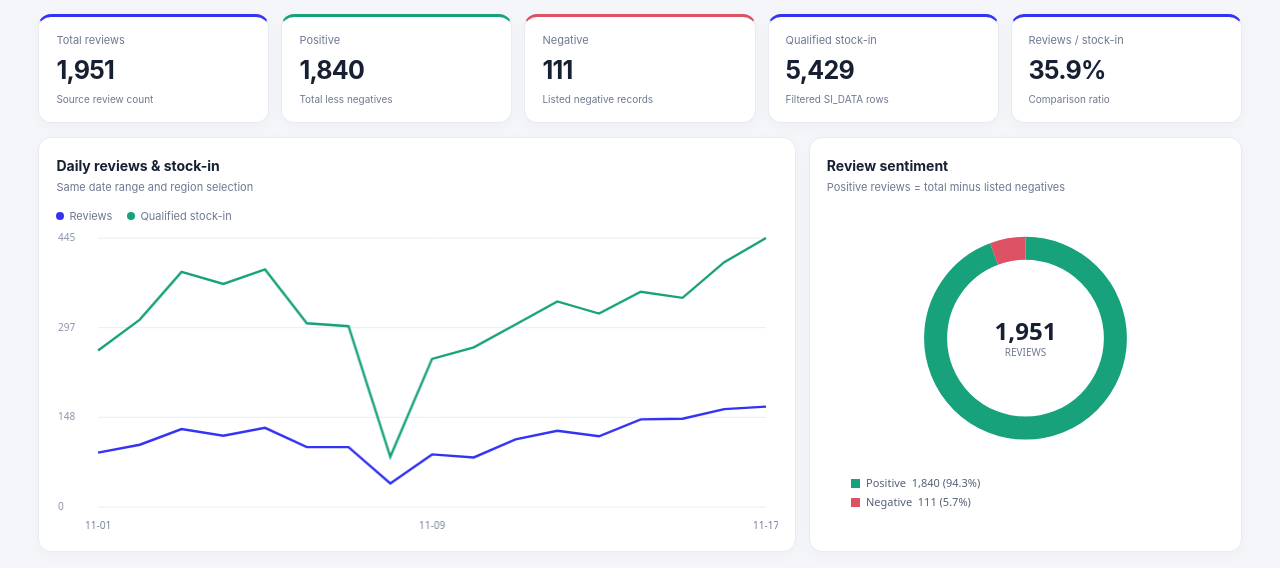
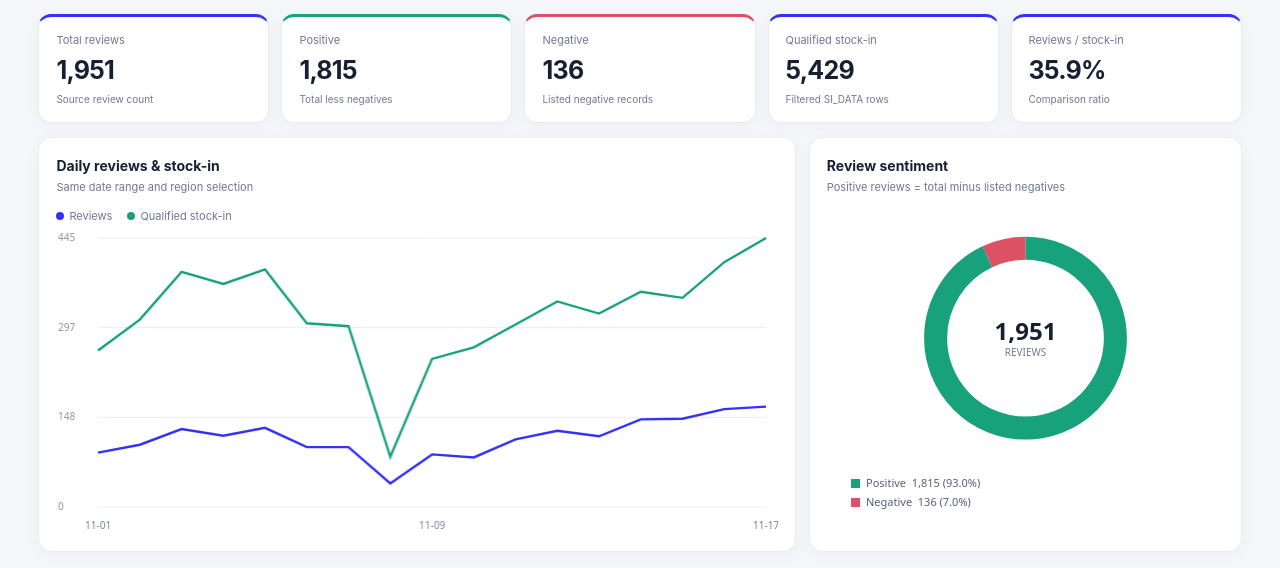
Before and after one commit to ampcars24-cmyk/Sell_GMB_reviews, a plain HTML site: page index.html in a window 1280 px wide. Shown: the part 257-825 px from the top of the page. Drawn offline with Linux system fonts and the light colour scheme.

Commit message:
Include unmapped negative reviews in region totals

```diff
--- a/index.html
+++ b/index.html
@@ -33,8 +33,8 @@ function datesForMonth(m){const keys=new Set;for(const x of Object.values(D.revi
 function buildDays(){const ds=datesForMonth($('#month').value);$('#day').replaceChildren(...ds.map(k=>new Option(k.slice(-2),k)));$('#day').value=ds.at(-1)||''}
 function keysForView(){const p=$('#period').value,m=$('#month').value,ds=datesForMonth(m);if(p==='dod')return $('#day').value?[$('#day').value]:[];if(p==='range'){const all=[...new Set(Object.values(D.reviewsByRegionDay).flatMap(r=>Object.values(r).flatMap(x=>Object.keys(x))).concat(Object.values(D.stockInByRegionDay).flatMap(x=>Object.keys(x))))].sort();return all.filter(k=>k<=D.meta.asOf&&(!$('#from').value||k>=$('#from').value)&&(!$('#to').value||k<=$('#to').value))}if(p==='month')return [...new Set(Object.values(D.reviewsByRegionDay[m]||{}).flatMap(x=>Object.keys(x)).concat(Object.values(D.stockInByRegionDay).flatMap(x=>Object.keys(x).filter(k=>k.startsWith(m)))))].sort().filter(k=>k<=D.meta.asOf);return ds}
 function parseDate(s){const m=String(s||'').match(/(\d{1,2})-([A-Za-z]{3})-(\d{2,4})/);if(!m)return null;const y=Number(m[3].length===2?'20'+m[3]:m[3]);return new Date(y,new Date(m[2]+' 1, 2000').getMonth(),Number(m[1])).toISOString().slice(0,10)}
-function inferRegion(n){if(n.region)return n.region;const s=(n.location||'').toLowerCase();const m={NHR:['gurgaon','gurugram','rohtak'],NRJ:['jaipur'],BLR:['bangalore','bengaluru','karnataka'],SKL:['lucknow'],STN:['hyderabad','telangana'],EWB:['kolkata','howrah','siliguri','west bengal'],NPB:['noida','ghaziabad','uttar pradesh'],WMP:['pune','maharashtra'],GJN:['vadodara','gujarat'],EJH:['guwahati','assam'],STS:['hyderabad'],EBR:['west bengal'],CHN:['chennai','tamil nadu'],NDL:['delhi'],MUM:['mumbai'],AMD:['ahmedabad','gujarat'],WMH:['mumbai'],UPE:['uttar pradesh'],PUN:['punjab','chandigarh'],GJS:['gujarat'],UPW:['uttar pradesh'],NUK:['uttarakhand'],EOR:['odisha'],EAS:['assam'],SKA:['karnataka'],SAP:['andhra']};for(const [r,a]of Object.entries(m))if(a.some(v=>s.includes(v)))return r;return'Unmapped'}
-function calculate(){const keys=keysForView(),sel=$('#region').value,regions=sel==='all'?D.regions:[sel],negative=D.negativeReviews.filter(n=>keys.includes(parseDate(n.date))&&(sel==='all'||inferRegion(n)===sel));const rows=regions.map(region=>{let reviews=0,stock=0;keys.forEach(k=>{reviews+=Number(D.reviewsByRegionDay[$('#month').value]?.[region]?.[k]||0);stock+=Number(D.stockInByRegionDay[region]?.[k]||0)});const neg=negative.filter(n=>inferRegion(n)===region).length;return{region,reviews,negative:neg,positive:Math.max(0,reviews-neg),stock}});return{keys,negative,rows}}
+function inferRegion(n){if(n.region)return n.region;const s=(n.location||'').toLowerCase();const m={NHR:['gurgaon','gurugram','rohtak','गुरुग्राम'],NRJ:['jaipur','जयपुर'],BLR:['bangalore','bengaluru','karnataka','ಬेंಗಳೂರು','ಬೆಂಗಳೂರು','बेंगलुरु'],SKL:['lucknow','लखनऊ'],STN:['hyderabad','telangana','हैदराबाद'],EWB:['kolkata','howrah','siliguri','west bengal','कोलकाता'],NPB:['noida','ghaziabad','uttar pradesh','नोएडा','गाजियाबाद'],WMP:['pune','maharashtra','पुणे'],GJN:['vadodara','gujarat','वडोदरा'],EJH:['guwahati','assam','गुवाहाटी'],STS:['hyderabad'],EBR:['west bengal'],CHN:['chennai','tamil nadu','चेन्नई'],NDL:['delhi','दिल्ली'],MUM:['mumbai','मुम्बई','मुंबई'],AMD:['ahmedabad','gujarat','अहमदाबाद'],WMH:['mumbai'],UPE:['uttar pradesh'],PUN:['punjab','chandigarh','चंडीगढ़'],GJS:['gujarat'],UPW:['uttar pradesh'],NUK:['uttarakhand'],EOR:['odisha'],EAS:['assam'],SKA:['karnataka'],SAP:['andhra']};for(const [r,a]of Object.entries(m))if(a.some(v=>s.includes(v)))return r;return'Unmapped'}
+function calculate(){const keys=keysForView(),sel=$('#region').value,regions=sel==='all'?[...D.regions,'Unmapped']:[sel],negative=D.negativeReviews.filter(n=>keys.includes(parseDate(n.date))&&(sel==='all'||inferRegion(n)===sel));const rows=regions.map(region=>{let reviews=0,stock=0;keys.forEach(k=>{reviews+=Number(D.reviewsByRegionDay[$('#month').value]?.[region]?.[k]||0);stock+=Number(D.stockInByRegionDay[region]?.[k]||0)});const neg=negative.filter(n=>inferRegion(n)===region).length;return{region,reviews,negative:neg,positive:Math.max(0,reviews-neg),stock}});return{keys,negative,rows}}
 function draw(){current=calculate();const sum=k=>current.rows.reduce((a,r)=>a+r[k],0),reviews=sum('reviews'),negative=sum('negative'),stock=sum('stock'),positive=Math.max(0,reviews-negative);$('#periodLabel').textContent=current.keys.length?current.keys[0]+' → '+current.keys.at(-1):'No dates selected';
 $('#cards').innerHTML=[['Total reviews',reviews,'Source review count'],['Positive',positive,'Total less negatives'],['Negative',negative,'Listed negative records'],['Qualified stock-in',stock,'Filtered SI_DATA rows'],['Reviews / stock-in',pct(reviews,stock),'Comparison ratio']].map(([a,b,c])=>'<div class="card"><div class="label">'+a+'</div><div class="value">'+(typeof b==='number'?fmt(b):b)+'</div><div class="hint">'+c+'</div></div>').join('');
 $('#summaryNote').textContent='Positive = total reviews − listed negative-review rows (floored at zero). '+D.meta.notes[2];
```
